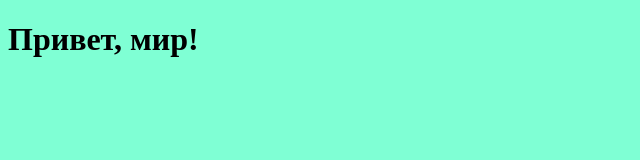
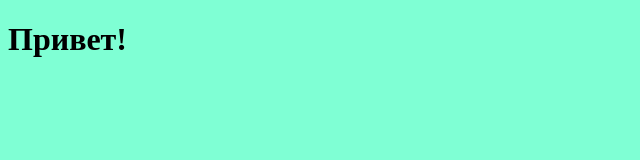
Before and after one commit to AnastasiaZ4/git-new, a plain HTML site: page index.html in a window 1280 px wide. Shown: the whole page, without its empty margins (0-640 px from the left). Drawn offline with Linux system fonts and the light colour scheme.

Commit message:
Изменили приветствие

```diff
--- a/index.html
+++ b/index.html
@@ -12,7 +12,7 @@
 
 <body>
 
-    <h1>Привет, мир!</h1>
+    <h1>Привет!</h1>
 
 </body>
 </html>
```
